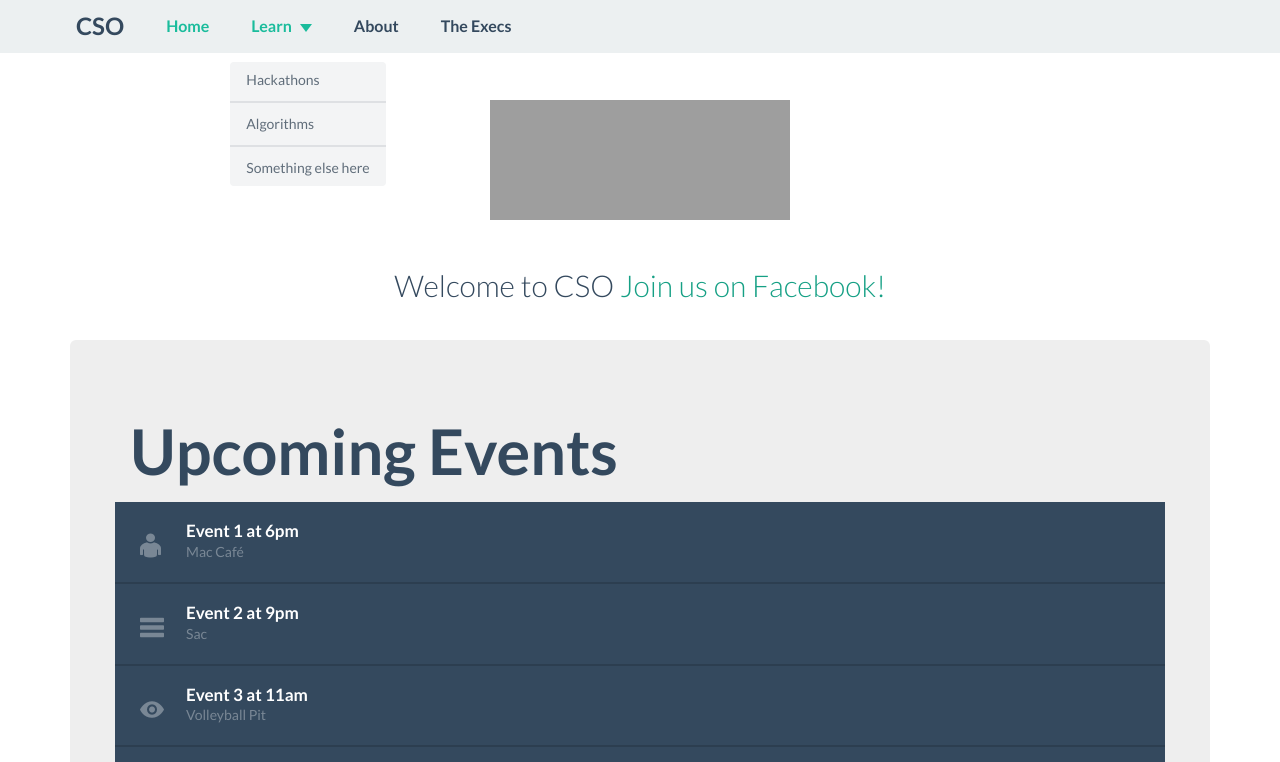
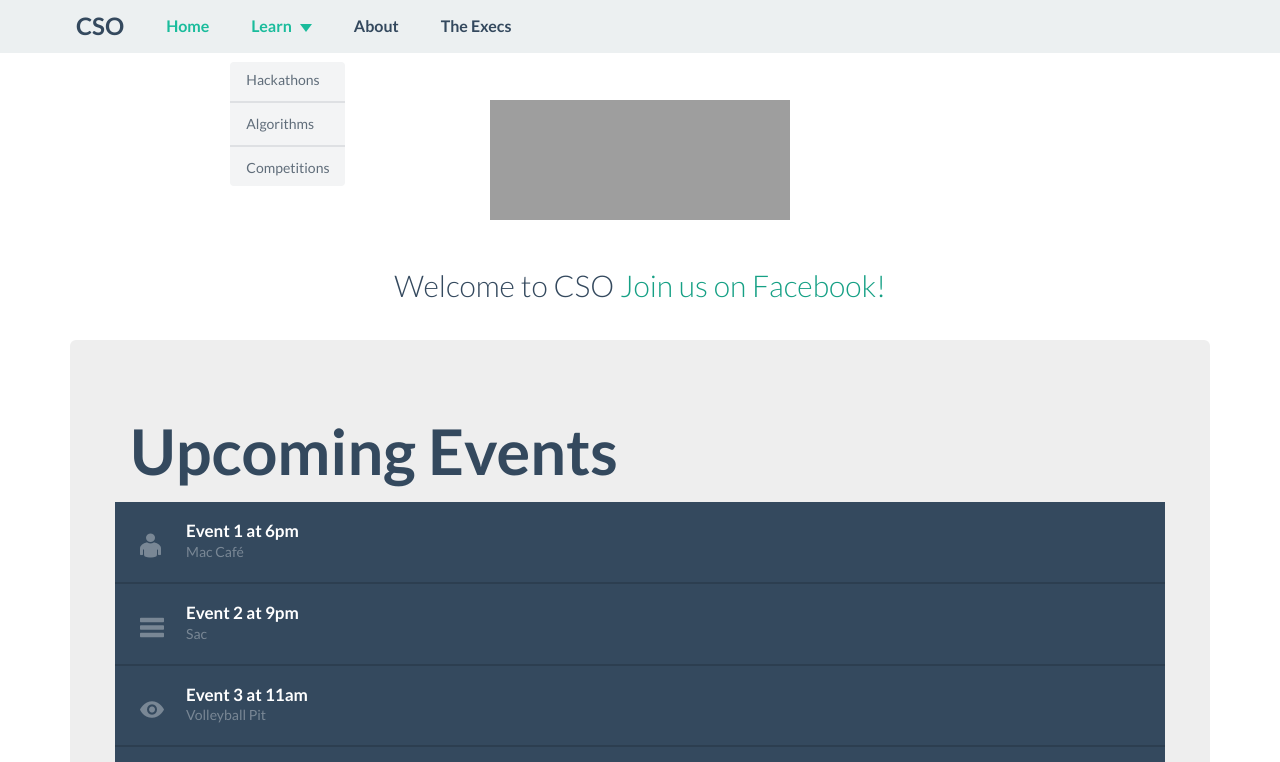
Before and after one commit to TAMSCompSci/tamscompsci.github.io, a plain HTML site: page index.html in a window 1280 px wide. Both pictures are taken after a click on the link "Learn". Shown: the top 762 px of the page. Drawn offline with Linux system fonts and the light colour scheme; grey boxes are pictures that could not be loaded; some icons are missing.

Commit message:
Changed link from "something elsewhere" to "Competitions"

```diff
--- a/navbar.html
+++ b/navbar.html
@@ -17,7 +17,7 @@
                 <li class="divider"></li>
                 <li><a href="aditya.html">Algorithms</a></li>
                 <li class="divider"></li>
-                <li><a href="eric.html">Something else here</a></li>
+                <li><a href="eric.html">Competitions</a></li>
               </ul>
             </li>
             <li><a href="estella.html">About</a></li>
```
